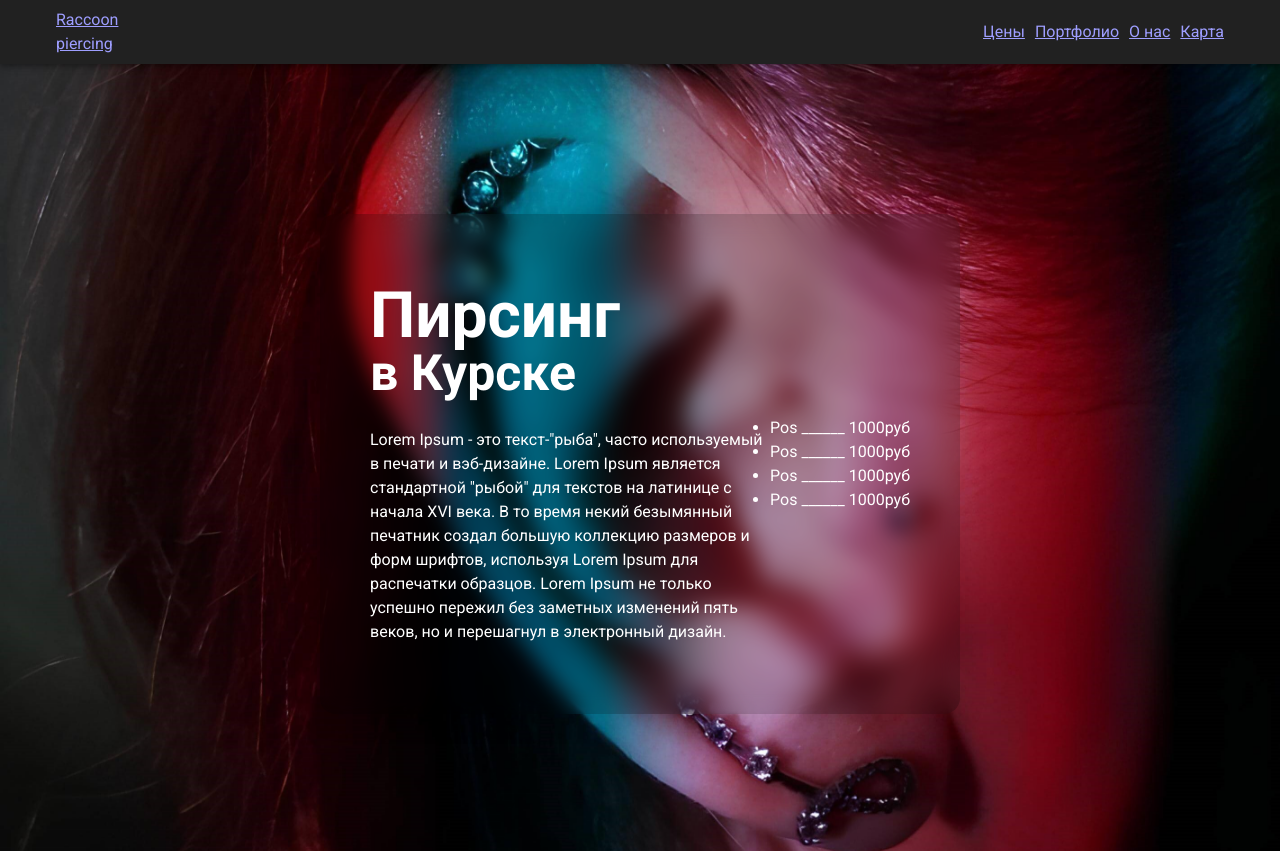
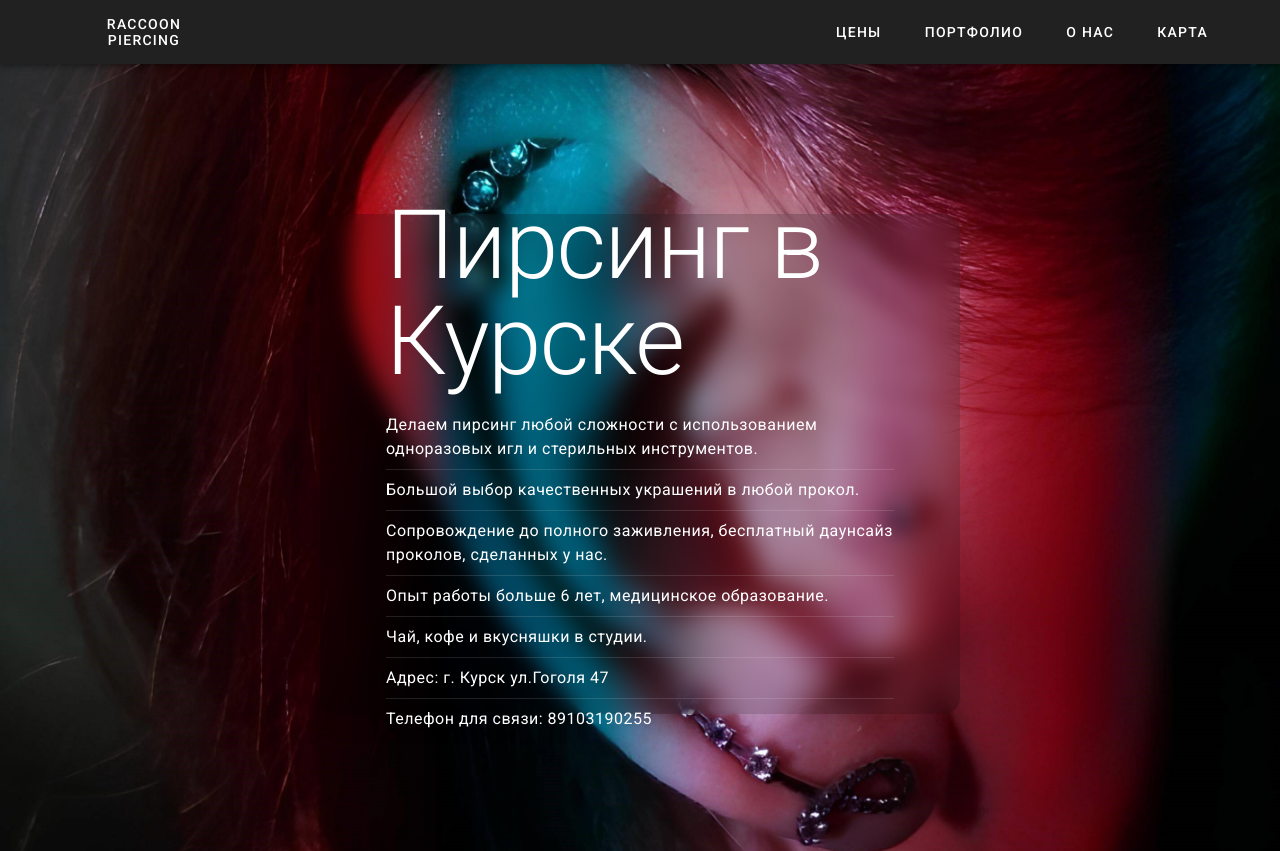
Before and after one commit to Linksee1/PiercingSPA, a Vue app: page / in a window 1280 px wide. Shown: the top 851 px of the page. Built offline with nearby package versions, Linux system fonts and the light colour scheme.

Commit message:
Content adjustments

```diff
--- a/src/assets/base.css
+++ b/src/assets/base.css
@@ -11,3 +11,8 @@
     font-family: Roboto;
     src: url("fonts/Roboto.ttf");
 }
+
+a {
+    text-decoration: none;
+    color: var(--text-color);
+}
--- a/src/components/AppFooter.vue
+++ b/src/components/AppFooter.vue
@@ -3,44 +3,39 @@
 </script>
 
 <template>
-  <v-footer class="flex-0-0" border height="200px">
+  <v-footer class="flex-0-0" border height="250px">
   <v-container>
     <v-row>
-        <v-col class="flex-column justify-start">
+      <v-col cols="6" class="flex-column justify-start">
         <span class="footer-col-label">Адрес</span>
         <div>
           г.Курск ул. Гоголя 47
         </div>
         <v-btn>Показать на карте</v-btn>
       </v-col>
-        <v-col class="flex-column justify-end align-content-end">
+      <v-col class="flex-column justify-end align-content-end" cols="6">
         <v-row class="justify-end">
-            <span class="footer-col-label">Запись</span>
-            any time
+          <span class="footer-col-label">Запись через:</span>
         </v-row>
         <v-row class="justify-end">
-            <a href="https://vk.com/club219185177">vk</a>
+          <v-list-item target="_blank" href="https://vk.com/club219185177" title="Группу vk"></v-list-item>
         </v-row>
         <v-row class="justify-end">
-            <a href="https://t.me/piercingkursk">telegram</a>
+          <v-list-item target="_blank" href="https://t.me/piercingkursk" title="Telegram"></v-list-item>
         </v-row>
         <v-row class="justify-end">
-            <a href="tel:+7-777-777-777">+7-777-777-777</a>
+          <v-list-item href="tel:+7-777-777-777" title="+7-777-777-777"></v-list-item>
         </v-row>
       </v-col>
     </v-row>
+    <v-divider class="my-5"></v-divider>
     <v-row>
-        <v-col>
-          <v-divider/>
-        </v-col>
-      </v-row>
-      <v-row>
-        <v-col class="d-flex justify-center">
+      <v-col cols="12" class="d-flex justify-center">
         2025
       </v-col>
     </v-row>
+  </v-container>
 
-    </v-container>
   </v-footer>
 </template>
 
--- a/src/components/AppHeader.vue
+++ b/src/components/AppHeader.vue
@@ -8,23 +8,27 @@ import { RouterLink } from 'vue-router'
       <v-row>
         <v-col cols="2">
           <RouterLink to="/" class="d-flex flex-column">
-            <span>Raccoon</span>
-            <span>piercing</span>
+            <v-btn height="auto"><div class="d-flex flex-column py-2"><span>Raccoon</span><span>piercing</span></div>
+            </v-btn>
           </RouterLink>
         </v-col>
         <v-col cols="10" class="align-center d-flex justify-end">
           <ul class="d-flex flex-row nav-bar">
             <li>
-              <RouterLink to="/prices">Цены</RouterLink>
+              <RouterLink to="/prices">
+                <v-btn>Цены</v-btn>
+              </RouterLink>
             </li>
             <li>
-              <RouterLink to="/portfolio">Портфолио</RouterLink>
+              <RouterLink to="/portfolio">
+                <v-btn>Портфолио</v-btn>
+                </RouterLink>
             </li>
             <li>
-              <RouterLink to="/about">О нас</RouterLink>
+              <RouterLink to="/about"><v-btn>О нас</v-btn></RouterLink>
             </li>
             <li>
-              <RouterLink to="/map">Карта</RouterLink>
+              <RouterLink to="/map"><v-btn>Карта</v-btn></RouterLink>
             </li>
           </ul>
         </v-col>
@@ -37,6 +41,7 @@ import { RouterLink } from 'vue-router'
 .nav {
   &-bar {
     list-style: none;
+
     & li {
       margin-left: 10px;
     }
--- a/src/components/CatcherComponent.vue
+++ b/src/components/CatcherComponent.vue
@@ -6,22 +6,50 @@
   <div class="catcher-wrapper">
     <div class="catcher-glass">
       <div class="catcher-glass-wrapper">
-        <div class="catcher-glass-block">
-          <div class="catcher-glass-block-title">
-            <h1>Пирсинг</h1>
-            <h2>в Курске</h2>
-          </div>
-          <div class="catcher-glass-block-description">
-            Lorem Ipsum - это текст-"рыба", часто используемый в печати и вэб-дизайне. Lorem Ipsum является стандартной "рыбой" для текстов на латинице с начала XVI века. В то время некий безымянный печатник создал большую коллекцию размеров и форм шрифтов, используя Lorem Ipsum для распечатки образцов. Lorem Ipsum не только успешно пережил без заметных изменений пять веков, но и перешагнул в электронный дизайн.           </div>
-        </div>
-        <div class="catcher-glass-block">
-          <ul class="catcher-glass-block-table">
-            <li>Pos ______ 1000руб</li>
-            <li>Pos ______ 1000руб</li>
-            <li>Pos ______ 1000руб</li>
-            <li>Pos ______ 1000руб</li>
-          </ul>
-        </div>
+        <v-container>
+          <v-row>
+            <v-col class="d-flex align-center">
+              <h1 class="text-h1">
+                <span>
+                  Пирсинг
+                </span>
+                <span>
+                   в Курске
+                </span>
+              </h1>
+            </v-col>
+            <v-col class="text-body-1">
+              <p>
+                Делаем пирсинг любой сложности с использованием одноразовых игл и стерильных инструментов.
+              </p>
+              <v-divider class="my-2"></v-divider>
+              <p>
+                Большой выбор
+                качественных украшений в любой прокол.
+              </p>
+              <v-divider class="my-2"></v-divider>
+              <p>
+                Сопровождение до полного заживления, бесплатный даунсайз проколов, сделанных у нас.
+              </p>
+              <v-divider class="my-2"></v-divider>
+              <p>
+                Опыт работы больше 6 лет, медицинское образование.
+              </p>
+              <v-divider class="my-2"></v-divider>
+              <p>
+                Чай, кофе и вкусняшки в студии.
+              </p>
+              <v-divider class="my-2"></v-divider>
+              <p>
+                Адрес: г. Курск ул.Гоголя 47
+              </p>
+              <v-divider class="my-2"></v-divider>
+              <p>
+                Телефон для связи: 89103190255
+              </p>
+            </v-col>
+          </v-row>
+        </v-container>
       </div>
     </div>
   </div>
@@ -46,22 +74,26 @@
     width: 50%;
     margin: 150px 0;
     display: flex;
-    &-block{
+
+    &-block {
       &-title {
         & h1 {
           font-size: 64px;
           line-height: 64px;
         }
+
         & h2 {
           font-size: 50px;
           line-height: 50px;
         }
       }
+
       &-description {
         margin-top: 30px;
         width: 400px;
       }
     }
+
     &-wrapper {
       display: flex;
       margin: 50px;
--- a/src/components/PriceTable.vue
+++ b/src/components/PriceTable.vue
@@ -61,6 +61,8 @@ const pricesTable = ref([
 </script>
 
 <template>
+  <v-row justify="center">
+    <v-col cols="6" >
       <v-table>
         <thead>
         <tr>
@@ -75,6 +77,9 @@ const pricesTable = ref([
         </tr>
         </tbody>
       </v-table>
+    </v-col>
+  </v-row>
+
 </template>
 
 <style scoped>
--- a/src/views/HomeView.vue
+++ b/src/views/HomeView.vue
@@ -28,7 +28,60 @@ import PortfolioShort from '@/components/PortfolioShort.vue'
           <PortfolioShort></PortfolioShort>
         </v-row>
       </v-col>
+    </v-row>
+    <v-row class="d-flex justify-center">
+      <v-col cols="4">
+        <h2>Даунсайз 🌸</h2>
+        <p>
+          Что это такое и что с ним делать?
+        </p>
+        <p>
+          Это замена первичного украшения (которое стоит с запасом длины под отек) на более короткое.
+        </p>
+        <p>
+          Зачем это нужно?
 
+        </p>
+        <p>
+          Чтоб длинное украшение не мешало заживать, не цеплялось за волосы и одежду, было статичным и не было риска
+          миграции канала.
+
+        </p>
+        <p>
+          Оптимальное время для проведения даунсайза - после первичного заживления (через 1,5-2 месяца после прокола).
+        </p>
+      </v-col>
+      <v-col cols="4">
+        <h2>
+          Кольца🌕
+        </h2>
+        <p>
+          Многие хотят сделать прокол и сразу поставить в него колечко, но так можно лишь с некоторыми видами (дейс,
+          септум, смайл), тогда как во многие проколы сначала ставится прямое украшение. Почему же так?
+        </p>
+        <ul>
+          <li>
+            Колечко крутится, травмируя канал и может занести в свежий прокол инфекцию.
+          </li>
+          <li>
+            Кольцо имеет круглую форму и канал начнет формироваться по украшению, в следствие чего будут появляться
+            гранулемы, которые требуют лечения.
+          </li>
+          <li>
+            Прямое украшение имеет запас под отёк, статично, его сложней травмировать и зацепить.
+          </li>
+        </ul>
+        <p>
+          Колечко можно ставить только в полностью заживший канал - примерно через 5-7 месяцев после прокола, установка на
+          более раннем сроке может привести к нежелательным последствиям.
+
+        </p>
+        <p>
+          Чтобы заживление проходило приятнее и можно было наслаждаться проколом до полного заживления, мы можем ставить
+          украшения с различными накрутками - топы, кластеры, опалы и так далее.
+
+        </p>
+      </v-col>
     </v-row>
   </v-container>
 </template>
```
Lines whose indentation alone changed are shown as unchanged.
